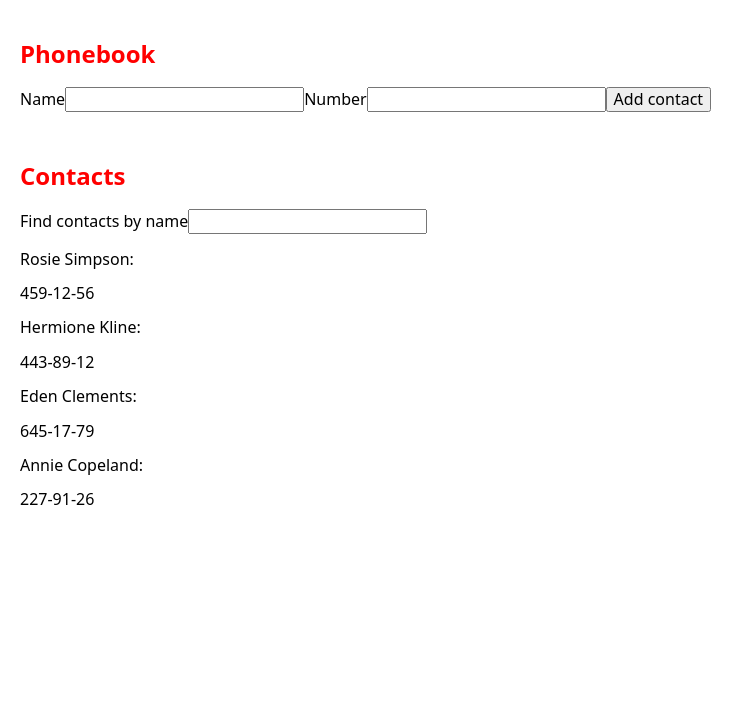
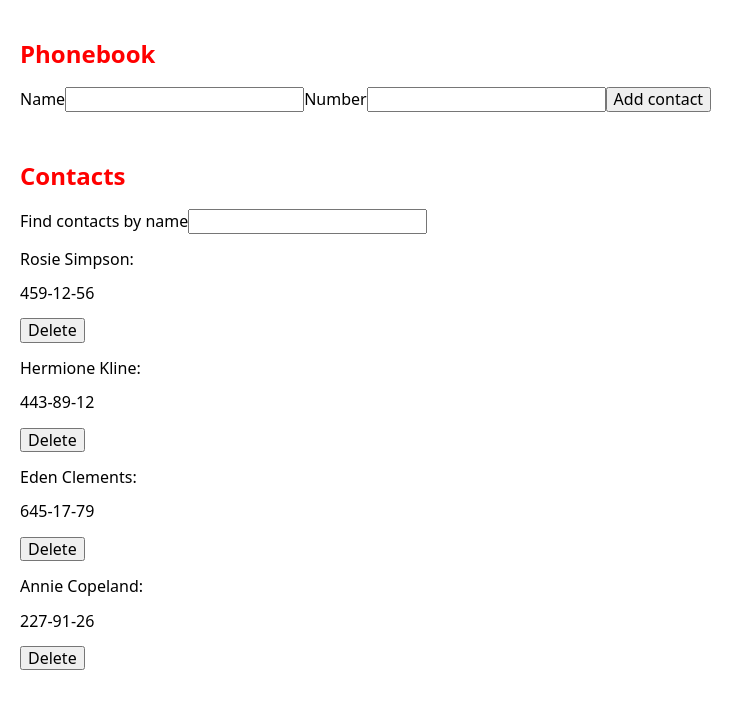
Before and after one commit to Dmytro-Ivanenko/goit-react-hw-02-phonebook, a React (Create React App) app: page / in a window 1280 px wide. Shown: the top 708 px of the page, without its empty margins (0-754 px from the left). Built offline with nearby package versions, Linux system fonts and the light colour scheme.

Commit message:
add delete

```diff
--- a/src/components/App.jsx
+++ b/src/components/App.jsx
@@ -20,8 +20,18 @@ class App extends Component {
 
   filteredList = [];
 
+  //_______________________________APP
   addContacts = (contact) => {
     this.setState({ contacts: contact });
+  };
+
+  removeContact = (evn) => {
+    const result = this.state.contacts.filter(({ id }) => {
+      return !(id === evn.target.parentElement.id);
+    });
+
+    this.addContacts(result);
+    this.resetFilter();
   };
 
   // _____________________________ FORM
@@ -48,6 +58,7 @@ class App extends Component {
     // refresh form
     name.value = '';
     number.value = '';
+    this.resetFilter();
   };
 
   isNameFree = (nameToCheck) => {
@@ -81,6 +92,11 @@ class App extends Component {
     this.filteredList = result;
   };
 
+  resetFilter = () => {
+    this.state.filter = '';
+    this.filteredList = [];
+  };
+
   // RENDER
   render() {
     const { filter, contacts } = this.state;
@@ -94,6 +110,7 @@ class App extends Component {
           <Filter onChangeFilter={this.onChangeFilter} />
           <ContactList
             contactsArr={filter.length > 0 ? this.filteredList : contacts}
+            deleteFunc={this.removeContact}
           />
         </Section>
       </>
--- a/src/components/ContactList/ContactList.jsx
+++ b/src/components/ContactList/ContactList.jsx
@@ -1,15 +1,19 @@
 import React from 'react';
 import PropTypes from 'prop-types';
+import Button from '../Button/Button';
 import styles from './contactList.module.scss';
 
-const ContactList = ({ contactsArr }) => {
+const ContactList = ({ contactsArr, deleteFunc }) => {
   return (
     <ul>
       {contactsArr.map(({ id, name, number }) => {
         return (
-          <li key={id}>
+          <li key={id} id={id}>
             <p>{name}:</p>
             <p>{number}</p>
+            <Button type="button" onClickBtn={deleteFunc}>
+              Delete
+            </Button>
           </li>
         );
       })}
```
